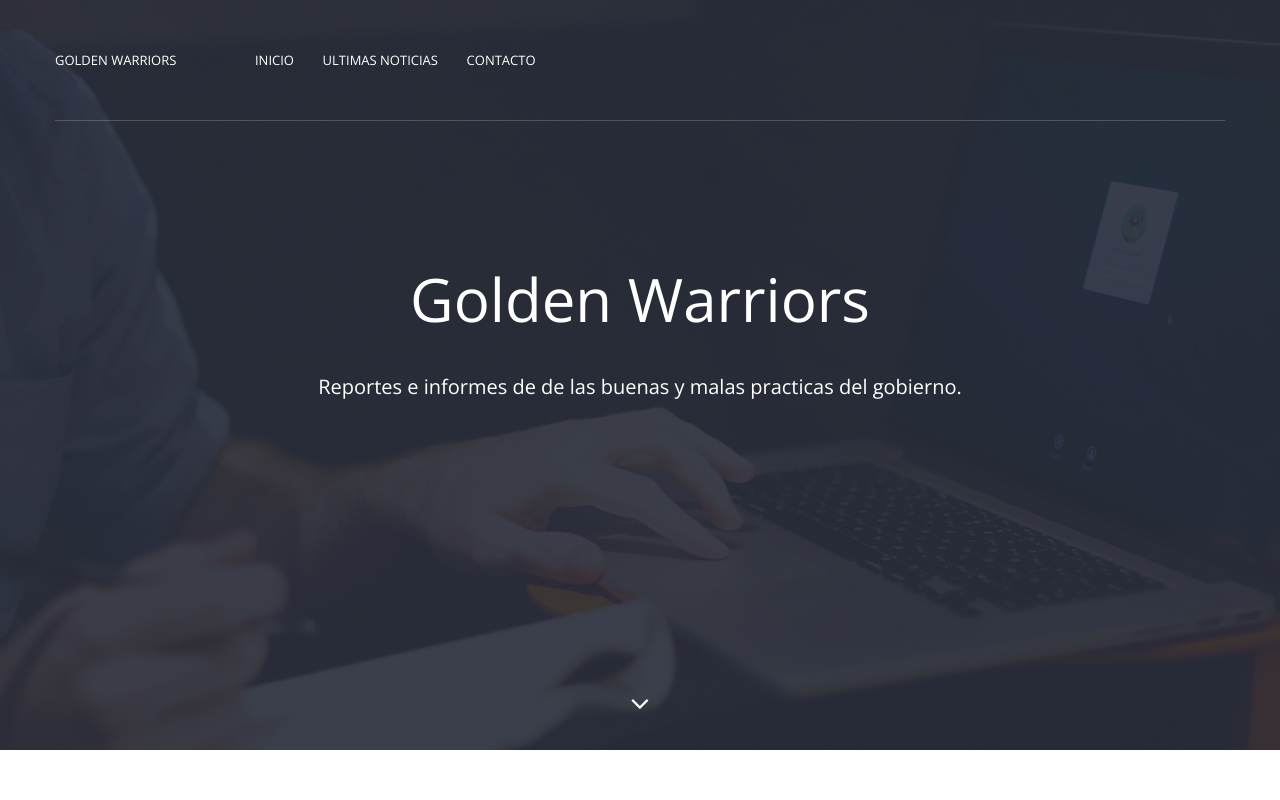
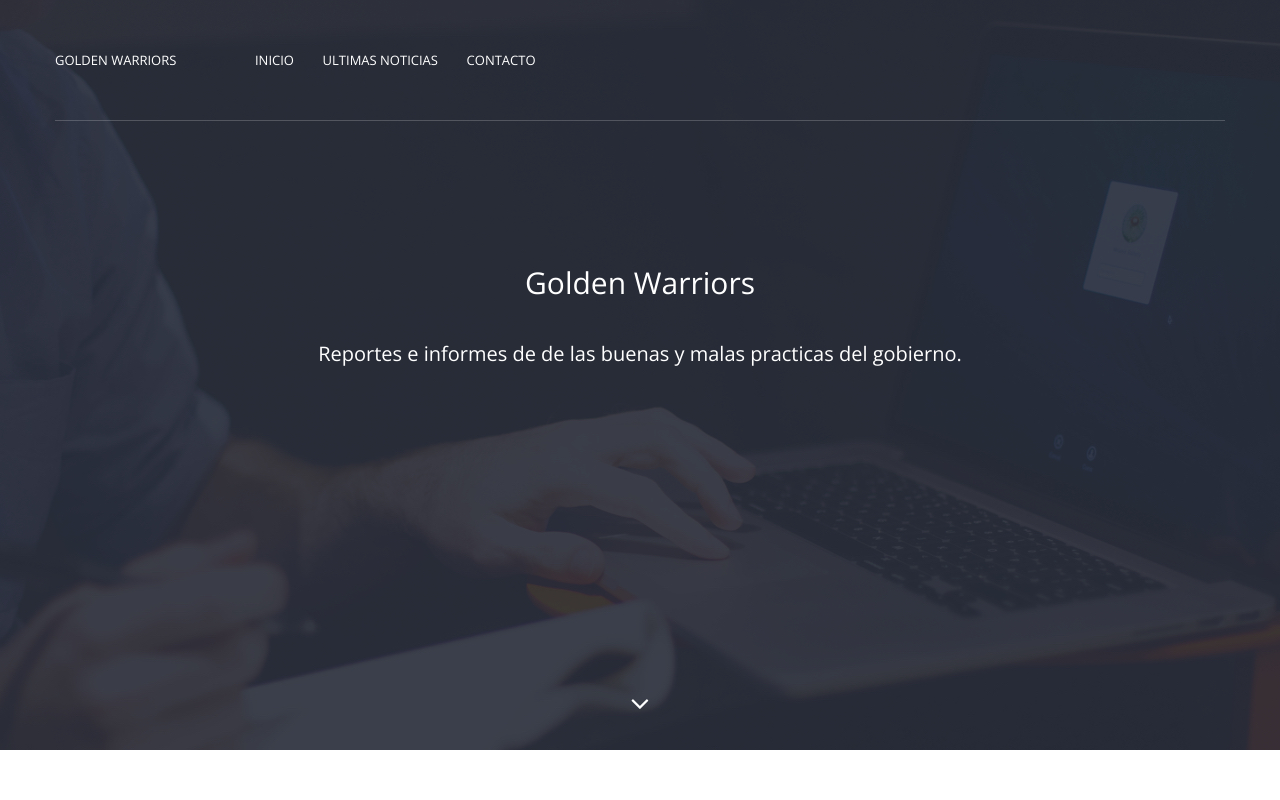
Before and after one commit to WIZYX28/buenasymalaspracticaspoliticas, a plain HTML site: page plantilla2/index.html in a window 1280 px wide. Shown: the top 800 px of the page. Drawn offline with nearby package versions, Linux system fonts and the light colour scheme.

Commit message:
Se agregaron estilos de titulo y de la caja.

```diff
--- a/plantilla2/css/ie.css
+++ b/plantilla2/css/ie.css
@@ -3,3 +3,15 @@
  * <!--[if IE]>
  *   <link href="/stylesheets/ie.css" media="screen, projection" rel="stylesheet" type="text/css" />
  * <![endif]--> */
+
+
+.titulo-cuerpo  {
+	display: block;
+	font-size: 30px;
+	color: #6D6D6D;
+}
+
+.cajas {
+	border-bottom: 5px solid #e0220a;
+	padding: 10px 0;
+}
--- a/plantilla2/index.html
+++ b/plantilla2/index.html
@@ -18,6 +18,7 @@
     <link rel="stylesheet" href="css/jquery.fancybox.css">
     <link rel="stylesheet" href="css/flexslider.css">
     <link rel="stylesheet" href="css/styles.css">
+    <link rel="stylesheet" href="css/ie.css">
     <link rel="stylesheet" href="css/queries.css">
     <link rel="stylesheet" href="css/etline-font.css">
     <link rel="stylesheet" href="bower_components/animate.css/animate.min.css">
@@ -55,7 +56,7 @@
             <div class="row">
                 <div class="col-md-10 col-md-offset-1">
                     <div class="hero-content text-center">
-                        <h1>Golden Warriors</h1>
+                        <h1 class="titulo-cuerpo"> Golden Warriors</h1>
                         <p class="intro">Reportes e informes de de las buenas y malas practicas del gobierno.</p>
                     </div>
                 </div>
```
